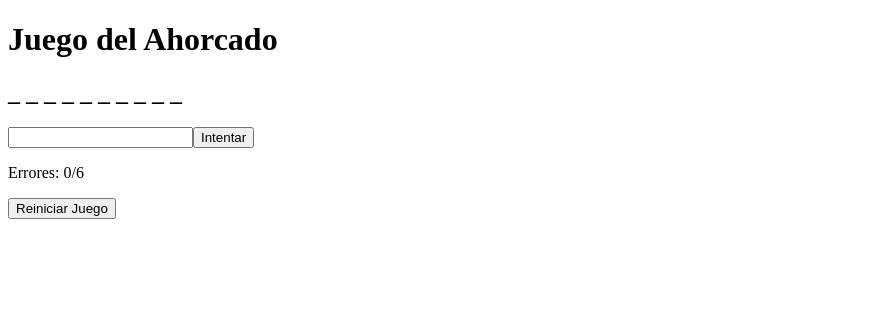
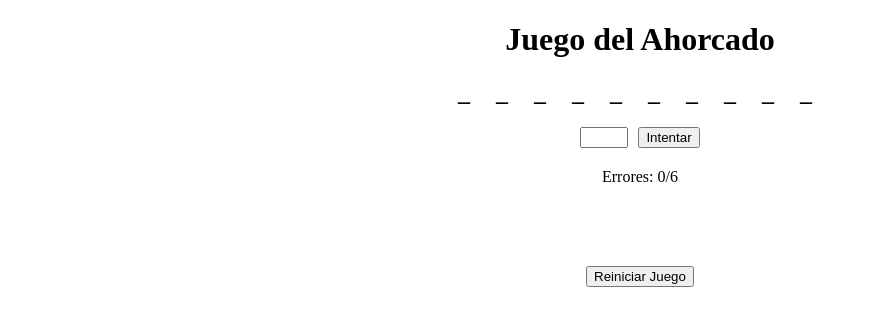
Before and after one commit to oguevara-code/Laboratorio10DAW, an Angular app: page / in a window 1280 px wide. Shown: the top 326 px of the page, without its empty margins (0-869 px from the left). Built offline with nearby package versions, Linux system fonts and the light colour scheme.

Commit message:
versión simple completada

```diff
--- a/src/app/hangman/hangman.css
+++ b/src/app/hangman/hangman.css
@@ -0,0 +1,40 @@
+h1 {
+    text-align: center;
+}
+
+h2 {
+    text-align: center;
+    letter-spacing: 10px;
+}
+
+.ahorcado {
+    margin: 20px auto;
+    padding: 20px;
+    width: 200px;
+    text-align: center;
+    font-size: 40px;
+    font-family: monospace;
+}
+
+input {
+    width: 40px;
+    text-align: center;
+}
+
+p,
+h3 {
+    text-align: center;
+}
+
+.controles {
+    display: flex;
+    justify-content: center;
+    align-items: center;
+    gap: 10px;
+    margin: 20px 0;
+}
+
+.reinicio {
+    text-align: center;
+    margin-top: 15px;
+}
--- a/src/app/hangman/hangman.html
+++ b/src/app/hangman/hangman.html
@@ -2,6 +2,7 @@
 
 <h2>{{ obtenerPalabraOculta() }}</h2>
 
+<div class="controles">
     <input
     type="text"
     maxlength="1"
@@ -14,13 +15,44 @@
         [disabled]="juegoTerminado">
         Intentar
     </button>
+</div>
 
 <p>Errores: {{ errores }}/{{ maxErrores }}</p>
+
+<div class="ahorcado">
+
+    @if (errores >= 1) {
+    <div> O </div>
+  }
+
+  @if (errores == 2) {
+    <div> | </div>
+  }
+
+  @if (errores == 3) {
+    <div>/|</div>
+  }
+
+  @if (errores >= 4) {
+    <div>/|\</div>
+  }
+
+  @if (errores == 5) {
+    <div>/ </div>
+  }
+
+  @if (errores >= 6) {
+    <div>/ \</div>
+  }
+
+</div>
 
 @if (mensaje !== '') {
     <h3>{{ mensaje }}</h3>
 }
 
+<div class="reinicio">
     <button (click)="reiniciarJuego()">
         Reiniciar Juego
     </button>
+</div>
```
Lines whose indentation alone changed are shown as unchanged.
